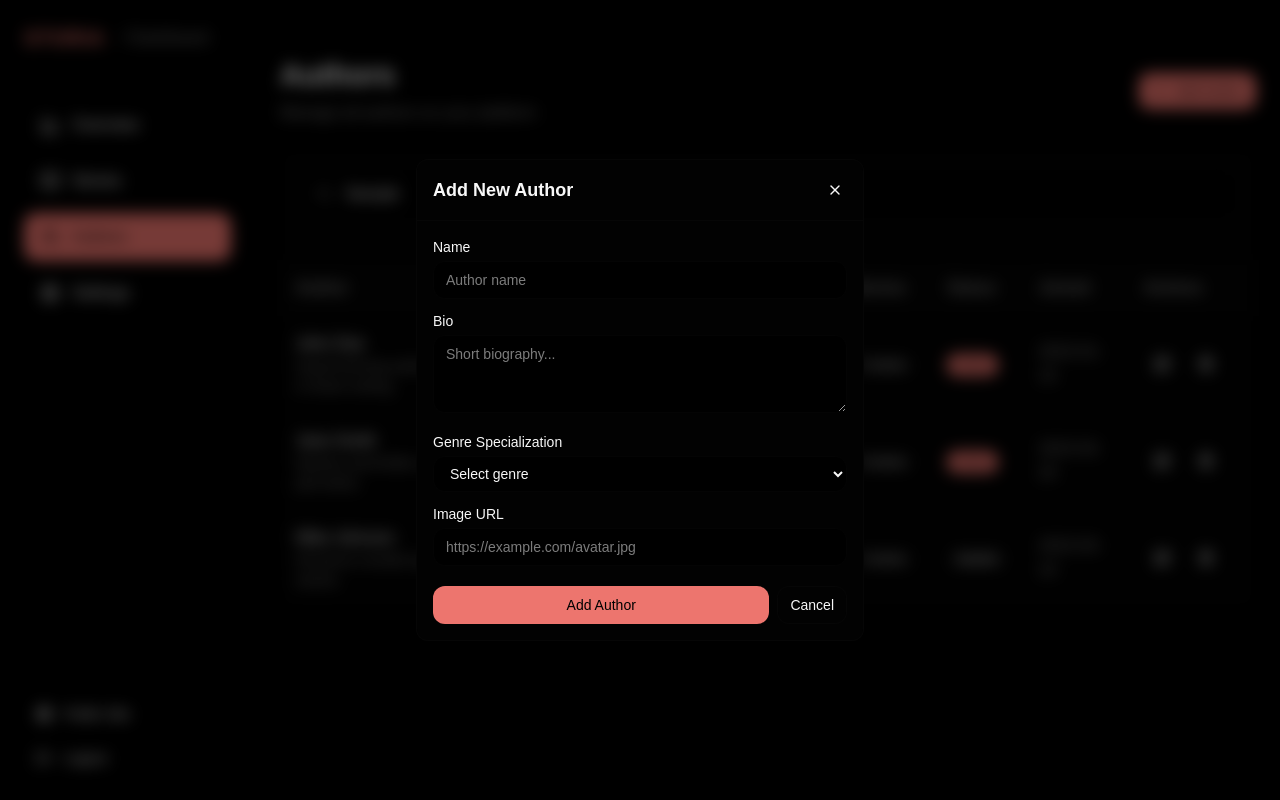
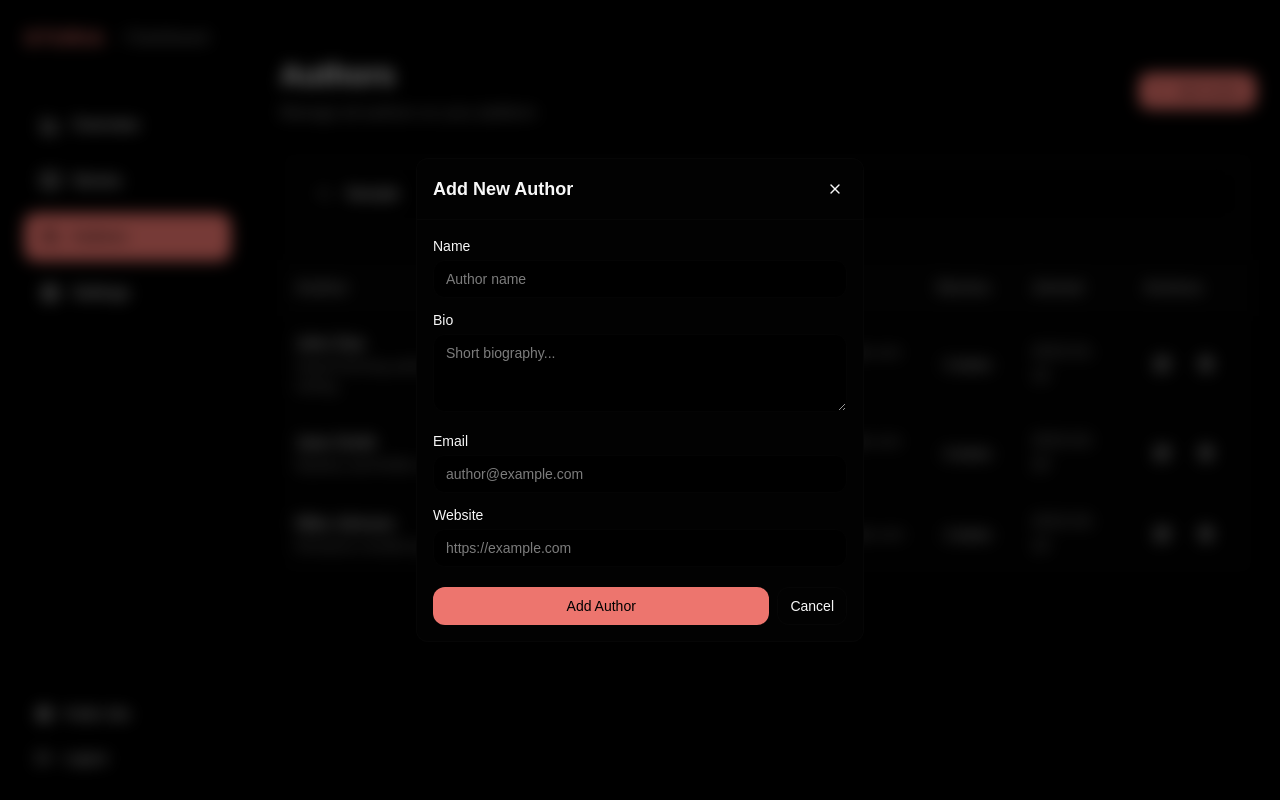
Before and after one commit to ali-ayad/Storia, a Next.js app: page /dashboard/authors in a window 1280 px wide. Both pictures are taken after typing "Sample" into the empty fields and a click on the button "Add Author". Built offline with nearby package versions, Linux system fonts and the light colour scheme.

Commit message:
fix: the data table

```diff
--- a/src/components/dashboard/tables/DataTable.tsx
+++ b/src/components/dashboard/tables/DataTable.tsx
@@ -2,12 +2,13 @@ import React, { useState } from "react";
 import { Button } from "@/components/ui/button";
 import { Edit, Trash2 } from "lucide-react";
 
-interface Column<T> {
+export interface Column<T> {
   key: keyof T;
   label: string;
   width?: string;
-  render?: (value: any, item: T) => React.ReactNode;
+  render?: (value: T[keyof T], item: T) => React.ReactNode;
 }
+
 
 interface DataTableProps<T> {
   data: T[];
@@ -31,10 +32,16 @@ export default function DataTable<T>({
 }: DataTableProps<T>) {
   const [expandedRow, setExpandedRow] = useState<null | number>(null);
 
-  const renderCellValue = (column: Column<T>, item: T) => {
-    const value = item[column.key];
-    return column.render ? column.render(value, item) : value;
-  };
+ const renderCellValue = (column: Column<T>, item: T): React.ReactNode => {
+  const value = item[column.key];
+
+  if (column.render) {
+    return column.render(value, item);
+  }
+
+  return value as React.ReactNode; // <-- ensures ReactNode
+};
+
 
   if (data.length === 0) {
     return (
--- a/src/pages/dashboard/authors/addAother.tsx
+++ b/src/pages/dashboard/authors/addAother.tsx
@@ -4,22 +4,22 @@ import { useState } from "react"
 import { X } from "lucide-react"
 
 interface AddAuthorModalProps {
-  isOpen: boolean
-  onClose: () => void
+  isOpen: boolean;
+  onClose: () => void;
   onSubmit: (formData: {
-    name: string
-    bio: string
-    genre: string
-    image: string
-  }) => void
+    name: string;
+    bio: string;
+    email: string;
+    website: string;
+  }) => void;
 }
 
 export default function AddAuthorModal({ isOpen, onClose, onSubmit }: AddAuthorModalProps) {
   const [formData, setFormData] = useState({
     name: "",
     bio: "",
-    genre: "",
-    image: "",
+    email: "",
+    website: "",
   })
 
   if (!isOpen) return null
@@ -27,7 +27,7 @@ export default function AddAuthorModal({ isOpen, onClose, onSubmit }: AddAuthorM
   const handleSubmit = (e: React.FormEvent) => {
     e.preventDefault()
     onSubmit(formData)
-    setFormData({ name: "", bio: "", genre: "", image: "" }) // reset form
+    setFormData({ name: "", bio: "", email: "", website: "" }) // reset form
     onClose()
   }
 
@@ -44,6 +44,7 @@ export default function AddAuthorModal({ isOpen, onClose, onSubmit }: AddAuthorM
 
         {/* Form */}
         <form onSubmit={handleSubmit} className="p-4 space-y-3">
+          {/* Name */}
           <div>
             <label className="block text-sm font-medium mb-1">Name</label>
             <input
@@ -56,6 +57,7 @@ export default function AddAuthorModal({ isOpen, onClose, onSubmit }: AddAuthorM
             />
           </div>
 
+          {/* Bio */}
           <div>
             <label className="block text-sm font-medium mb-1">Bio</label>
             <textarea
@@ -68,31 +70,28 @@ export default function AddAuthorModal({ isOpen, onClose, onSubmit }: AddAuthorM
             />
           </div>
 
+          {/* Email */}
           <div>
-            <label className="block text-sm font-medium mb-1">Genre Specialization</label>
-            <select
-              value={formData.genre}
-              onChange={(e) => setFormData({ ...formData, genre: e.target.value })}
+            <label className="block text-sm font-medium mb-1">Email</label>
+            <input
+              type="email"
+              value={formData.email}
+              onChange={(e) => setFormData({ ...formData, email: e.target.value })}
               className="w-full px-3 py-2 bg-background border border-border/20 rounded-lg focus:outline-none focus:ring-1 focus:ring-primary/20 focus:border-primary transition-colors text-sm"
+              placeholder="author@example.com"
               required
-            >
-              <option value="">Select genre</option>
-              <option value="Epic Fantasy">Epic Fantasy</option>
-              <option value="Dark Fantasy">Dark Fantasy</option>
-              <option value="High Fantasy">High Fantasy</option>
-              <option value="Sci-Fi">Sci-Fi</option>
-              <option value="Mystery">Mystery</option>
-            </select>
+            />
           </div>
 
+          {/* Website */}
           <div>
-            <label className="block text-sm font-medium mb-1">Image URL</label>
+            <label className="block text-sm font-medium mb-1">Website</label>
             <input
               type="url"
-              value={formData.image}
-              onChange={(e) => setFormData({ ...formData, image: e.target.value })}
+              value={formData.website}
+              onChange={(e) => setFormData({ ...formData, website: e.target.value })}
               className="w-full px-3 py-2 bg-background border border-border/20 rounded-lg focus:outline-none focus:ring-1 focus:ring-primary/20 focus:border-primary transition-colors text-sm"
-              placeholder="https://example.com/avatar.jpg"
+              placeholder="https://example.com"
             />
           </div>
 
--- a/src/pages/dashboard/authors/index.tsx
+++ b/src/pages/dashboard/authors/index.tsx
@@ -18,8 +18,26 @@ import {
   Search,
 } from "lucide-react";
 import DataTable, { Column } from "@/components/dashboard/tables/DataTable";
-import StatsCards from "@/components/dashboard/StatsCards";
 import AddAuthorModal from "./addAother";
+
+
+interface Author {
+  id: number
+  name: string
+  email: string
+  bio: string
+  website: string
+  storiesCount: number
+  status: "active" | "inactive"
+  joinedAt: string
+}
+
+type AuthorFormData = Omit<Author, "id" | "storiesCount" | "status" | "joinedAt">
+
+
+
+
+
 
 export default function AuthorsPage() {
   const [isAddModalOpen, setIsAddModalOpen] = useState(false);
@@ -112,11 +130,7 @@ export default function AuthorsPage() {
       label: "Stories",
       render: (value) => <Badge variant="outline">{value} stories</Badge>,
     },
-    {
-      key: "status",
-      label: "Status",
-      render: (value) => getStatusBadge(value),
-    },
+
     {
       key: "joinedAt",
       label: "Joined",
@@ -124,49 +138,24 @@ export default function AuthorsPage() {
     },
   ];
 
-  const stats = [
-    {
-      title: "Total Authors",
-      value: authors.length,
-      icon: <Users className="h-6 w-6" />,
-      change: { value: 20.0, type: "increase" as const },
-      badge: { text: "+2 this month", variant: "secondary" as const },
-    },
-    {
-      title: "Active",
-      value: authors.filter((a) => a.status === "active").length,
-      icon: <CheckCircle className="h-6 w-6" />,
-      change: { value: 15.2, type: "increase" as const },
-      badge: { text: "83% active", variant: "default" as const },
-    },
-    {
-      title: "Inactive",
-      value: authors.filter((a) => a.status === "inactive").length,
-      icon: <Pause className="h-6 w-6" />,
-      change: { value: 5.1, type: "decrease" as const },
-    },
-    {
-      title: "Total Stories",
-      value: authors.reduce((sum, a) => sum + a.storiesCount, 0),
-      icon: <BookOpen className="h-6 w-6" />,
-      change: { value: 18.7, type: "increase" as const },
-    },
-  ];
 
- const handleAddAuthor = async (formData: any) => {
+
+const handleAddAuthor = async (formData: AuthorFormData) => {
   await new Promise(resolve => setTimeout(resolve, 500)) // simulate API
 
-  setAuthors((prev) => [
+  setAuthors(prev => [
     ...prev,
     {
       id: prev.length + 1, // temporary ID
       storiesCount: 0,
       status: "active",
       joinedAt: new Date().toISOString().split("T")[0],
-      ...formData,
+      ...formData, // matches Author type
     },
   ])
 }
+
+
 
   return (
     <DashboardLayout>
@@ -185,8 +174,7 @@ export default function AuthorsPage() {
           </Button>
         </div>
 
-        {/* Stats */}
-        {/* <StatsCards stats={stats} /> */}
+
 
         {/* Authors Table */}
         <div className="bg-card rounded-lg">
```
